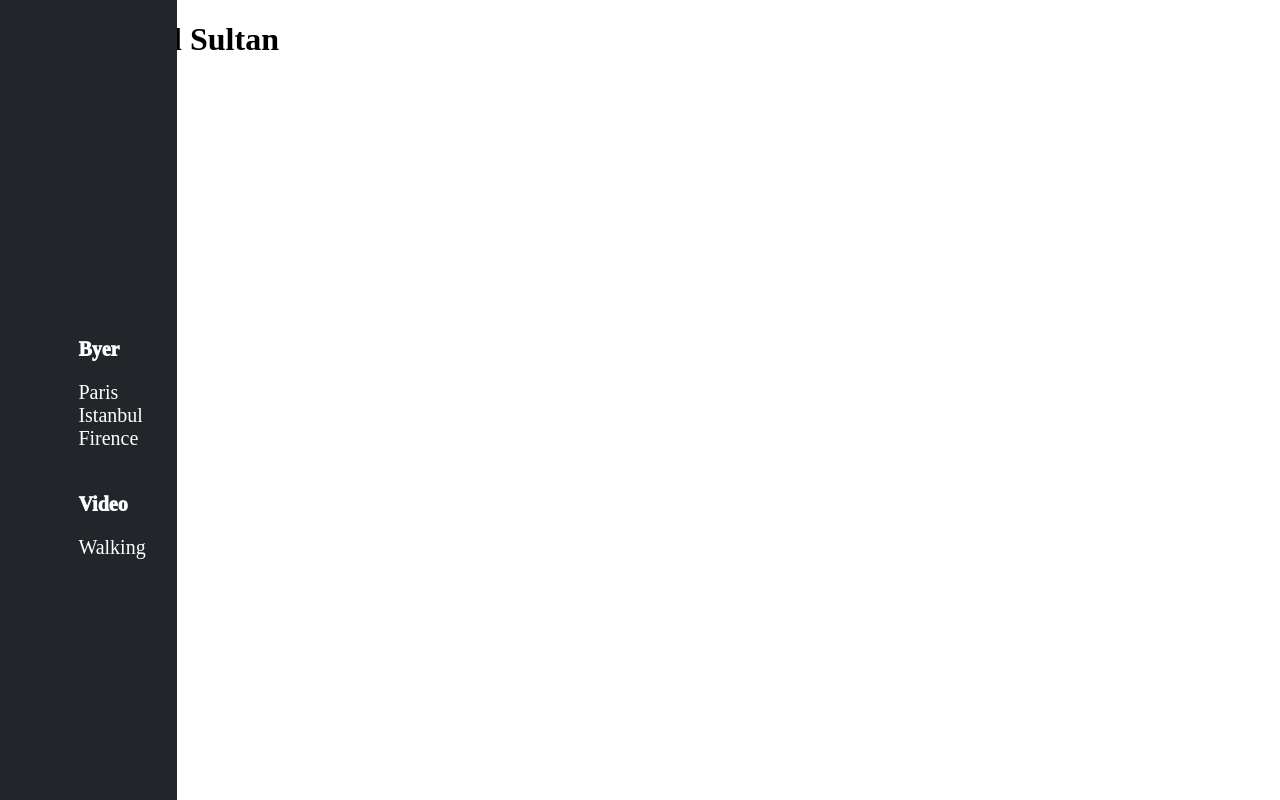
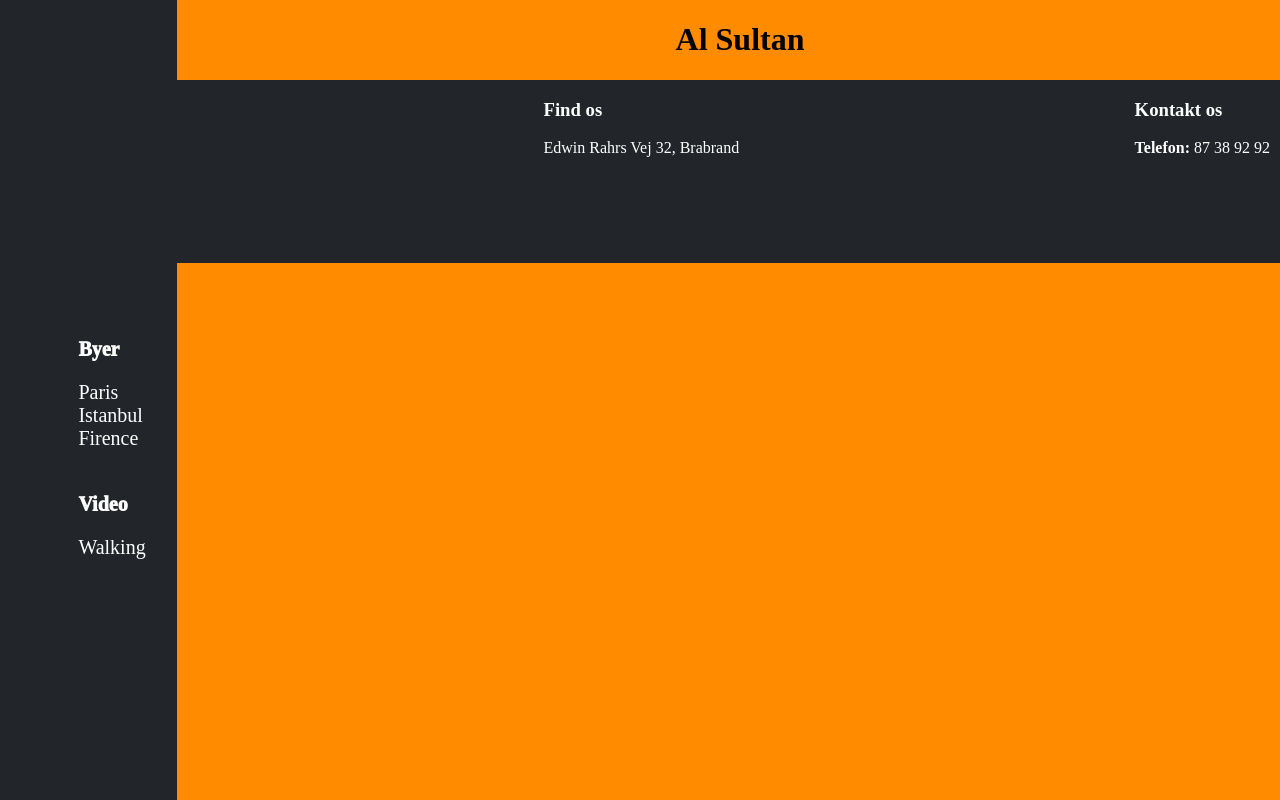
Before and after one commit to MartinMundelingAndersen/al-sultan-webdoc, a plain HTML site: page index.html in a window 1280 px wide. Drawn offline with Linux system fonts and the light colour scheme.

Commit message:
Version 3 - 17022020

```diff
--- a/css/style.css
+++ b/css/style.css
@@ -1,5 +1,5 @@
 html {
-    background-color: white;
+    background-color: darkorange;
 }
 
 body {
@@ -46,9 +46,21 @@ ul p {
 }
 
 #wrapper {
-    margin-left: 150px;
+    margin-left: 200px;
 }
 
+h1 {
+    text-align: center;
+}
+
+footer {
+    display: flex;
+    justify-content: space-between;
+    padding: 0 10px 0 10px;
+    background: #22262a;
+    color: white;
+
+}
 
 /* Slet @media hvis ikke bliver brugt */
 /* husk 2 afslutninger {} inde i @media */
--- a/index.html
+++ b/index.html
@@ -32,6 +32,25 @@
         <h1>Al Sultan</h1>
     </main>
 
-    <footer></footer>
+    <footer>
+        <section>
+            <h3>Åbningstider</h3>
+            <p><strong>Tirsdag:</strong>10.00-19.00 <br>
+                <strong>Onsdag:</strong>10.00-19.00 <br>
+                <strong>Torsdag:</strong>10.00-19.00 <br>
+                <strong>Fredag:</strong>10.00-19.00 <br>
+                <strong>Lørdag:</strong>10.00-19.00 <br>
+                <strong>Søndag:</strong>10.00-19.00</p>
+        </section>
+        <section>
+            <h3>Find os</h3>
+            <p>Edwin Rahrs Vej 32,
+                Brabrand</p>
+        </section>
+        <section>
+            <h3>Kontakt os</h3>
+            <p><strong>Telefon:</strong> 87 38 92 92</p>
+        </section>
+    </footer>
     <script src="mitscript.js"></script>
 </body></html>
```
